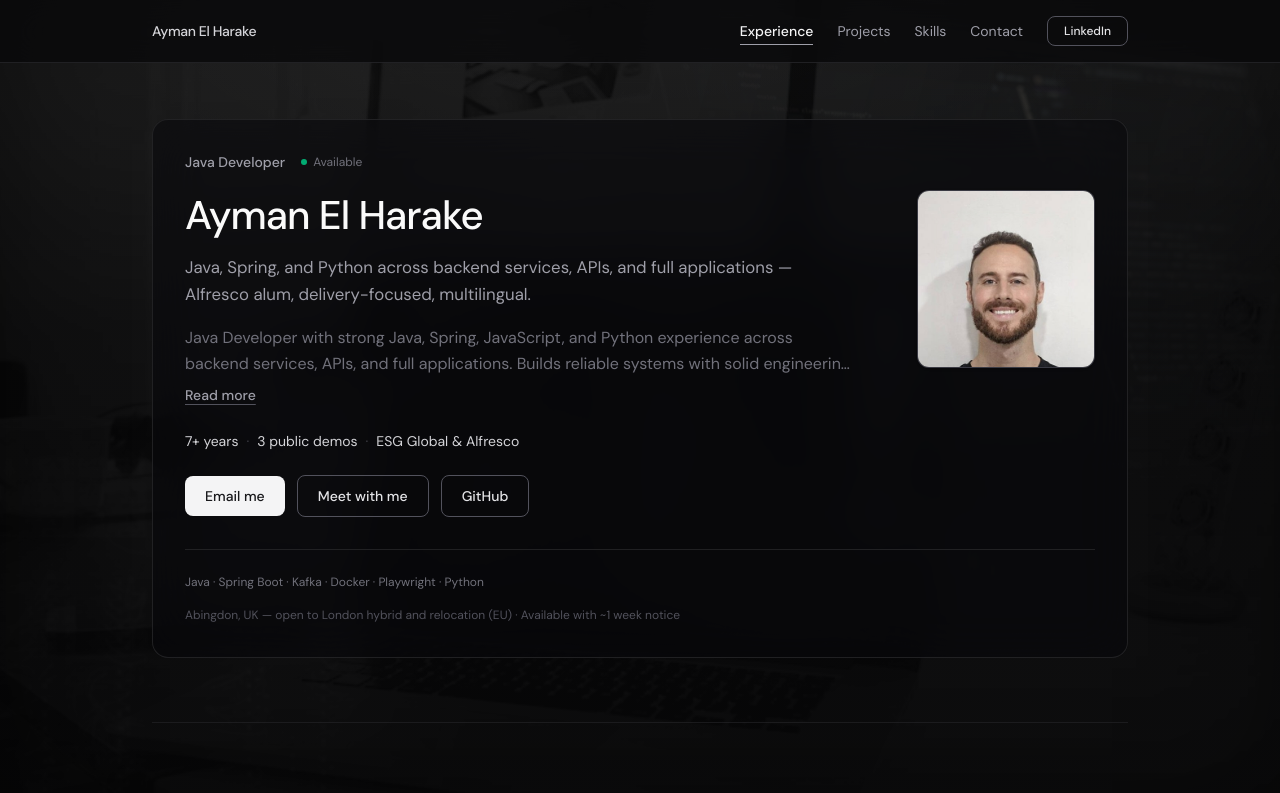
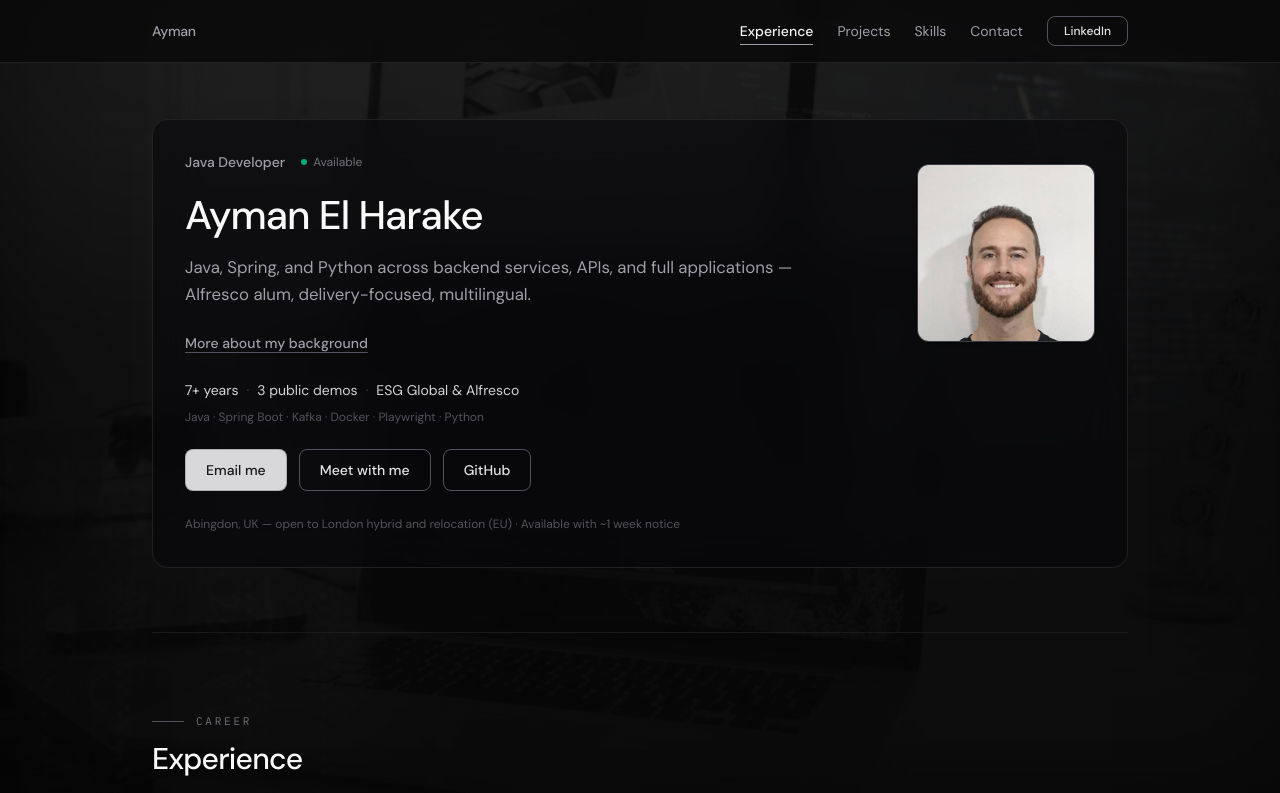
Before and after one commit to aymanthefirst/portfolio, a Next.js app: page /portfolio/ in a window 1280 px wide. Shown: the top 793 px of the page. Built offline with nearby package versions, Linux system fonts and the light colour scheme.

Commit message:
Hero polish from Composer review loop (R1/W1).
Co-authored-by: Cursor <cursoragent@cursor.com>

```diff
--- a/src/app/globals.css
+++ b/src/app/globals.css
@@ -131,7 +131,7 @@ body {
   }
 
   .btn-primary {
-    @apply inline-flex items-center justify-center rounded-lg bg-zinc-100 px-5 py-2.5 text-sm font-medium text-zinc-900 transition hover:bg-white focus-visible:outline focus-visible:outline-2 focus-visible:outline-offset-2 focus-visible:outline-zinc-400;
+    @apply inline-flex items-center justify-center rounded-lg border border-zinc-500/40 bg-zinc-200/95 px-5 py-2.5 text-sm font-medium text-zinc-900 transition hover:bg-zinc-100 focus-visible:outline focus-visible:outline-2 focus-visible:outline-offset-2 focus-visible:outline-zinc-400;
   }
 
   .btn-secondary {
@@ -164,7 +164,7 @@ body {
   }
 
   .headshot-frame {
-    @apply overflow-hidden rounded-xl border border-zinc-700/90 bg-zinc-900 shadow-sm;
+    @apply overflow-hidden rounded-xl border border-zinc-700/90 bg-zinc-800 shadow-sm;
   }
 
   .timeline-rail {
--- a/src/components/PortfolioHome.tsx
+++ b/src/components/PortfolioHome.tsx
@@ -54,8 +54,8 @@ export default function PortfolioHome({ year }: { year: number }) {
 
       <header className="sticky top-0 z-50 border-b border-zinc-800/80 bg-zinc-950/80 backdrop-blur-xl">
         <nav className="mx-auto flex max-w-5xl items-center justify-between gap-4 px-6 py-4 text-sm">
-          <a href="#top" className="text-sm font-medium tracking-tight text-zinc-300">
-            {profile.name}
+          <a href="#top" className="text-sm font-medium tracking-tight text-zinc-400">
+            Ayman
           </a>
           <div className="flex flex-wrap items-center justify-end gap-x-6 gap-y-2">
             <a href="#experience" className={navClass(activeSection === "experience")}>
@@ -101,17 +101,15 @@ export default function PortfolioHome({ year }: { year: number }) {
                   {profile.tagline}
                 </p>
                 <div className="mt-4 max-w-2xl">
-                  <p
-                    className={`text-base leading-relaxed text-zinc-500 ${summaryOpen ? "" : "line-clamp-2"}`}
-                  >
-                    {profile.summary}
-                  </p>
+                  {summaryOpen ? (
+                    <p className="text-base leading-relaxed text-zinc-500">{profile.summary}</p>
+                  ) : null}
                   <button
                     type="button"
                     onClick={() => setSummaryOpen((open) => !open)}
                     className="mt-2 text-sm font-medium text-zinc-400 underline decoration-zinc-600 underline-offset-4 transition hover:text-zinc-200"
                   >
-                    {summaryOpen ? "Show less" : "Read more"}
+                    {summaryOpen ? "Show less" : "More about my background"}
                   </button>
                 </div>
               </div>
@@ -127,12 +125,13 @@ export default function PortfolioHome({ year }: { year: number }) {
               </div>
             </div>
 
-            <p className="mt-6 text-sm text-zinc-500">
+            <p className="mt-6 text-sm leading-relaxed text-zinc-500">
               <span className="text-zinc-300">7+ years</span>
               <span className="mx-2 text-zinc-700">·</span>
               <span className="text-zinc-300">{profile.projects.length} public demos</span>
               <span className="mx-2 text-zinc-700">·</span>
               <span className="text-zinc-300">ESG Global & Alfresco</span>
+              <span className="mt-2 block text-xs text-zinc-600">{coreStack.join(" · ")}</span>
             </p>
 
             <div className="mt-6 flex flex-wrap items-center gap-3">
@@ -161,10 +160,7 @@ export default function PortfolioHome({ year }: { year: number }) {
                 GitHub
               </a>
             </div>
-            <div className="mt-8 border-t border-zinc-800/80 pt-6">
-              <p className="text-xs text-zinc-500">{coreStack.join(" · ")}</p>
-            </div>
-            <p className="mt-4 text-xs leading-relaxed text-zinc-600">
+            <p className="mt-6 text-xs leading-relaxed text-zinc-600">
               {profile.location} · {profile.availability}
             </p>
           </div>
@@ -331,7 +327,7 @@ export default function PortfolioHome({ year }: { year: number }) {
               Open to Java backend and platform roles
             </h2>
             <p className="mt-3 max-w-xl text-sm leading-relaxed text-zinc-400">
-              {profile.availability.trim()}. {profile.location}
+              {profile.availability} · {profile.location}
             </p>
             <p className="mt-2 text-sm text-zinc-500">
               <a
```
Also changed, not shown: COMPOSER_REVIEW_LOOP.txt (added).
